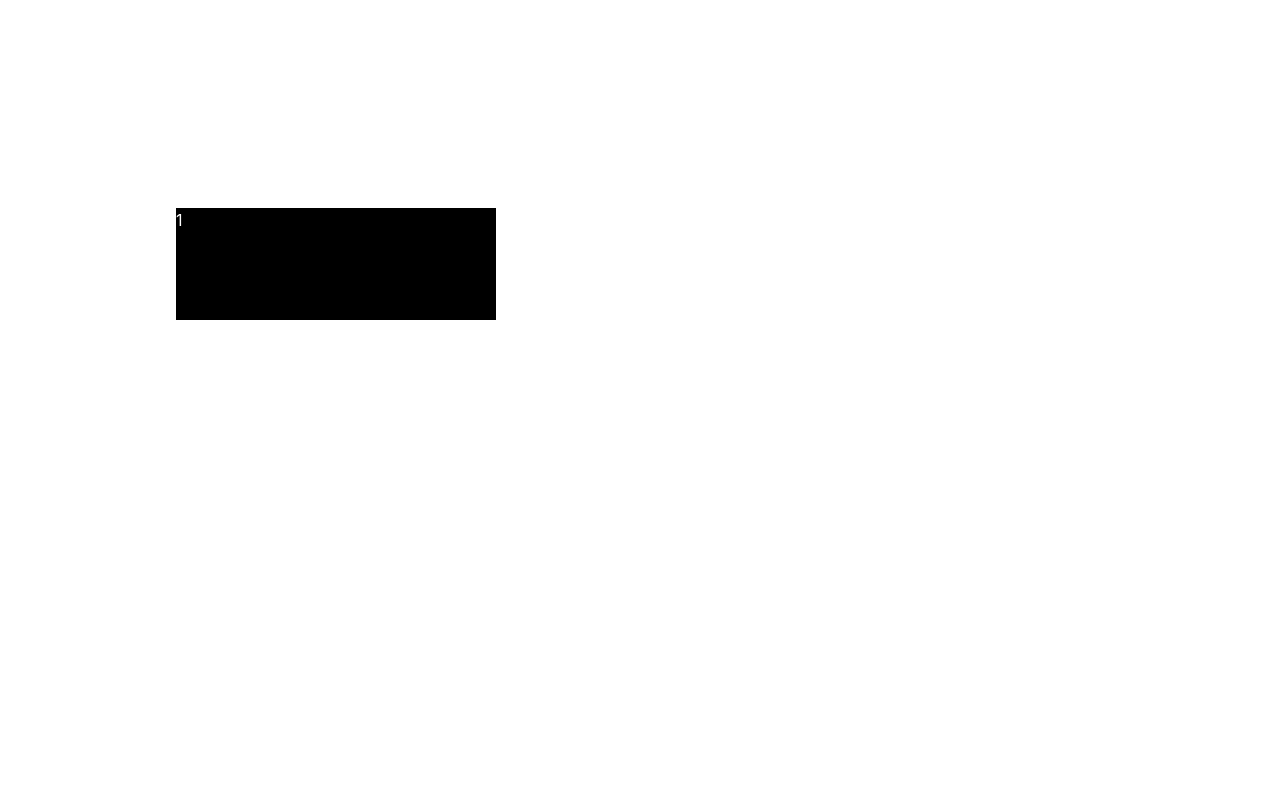
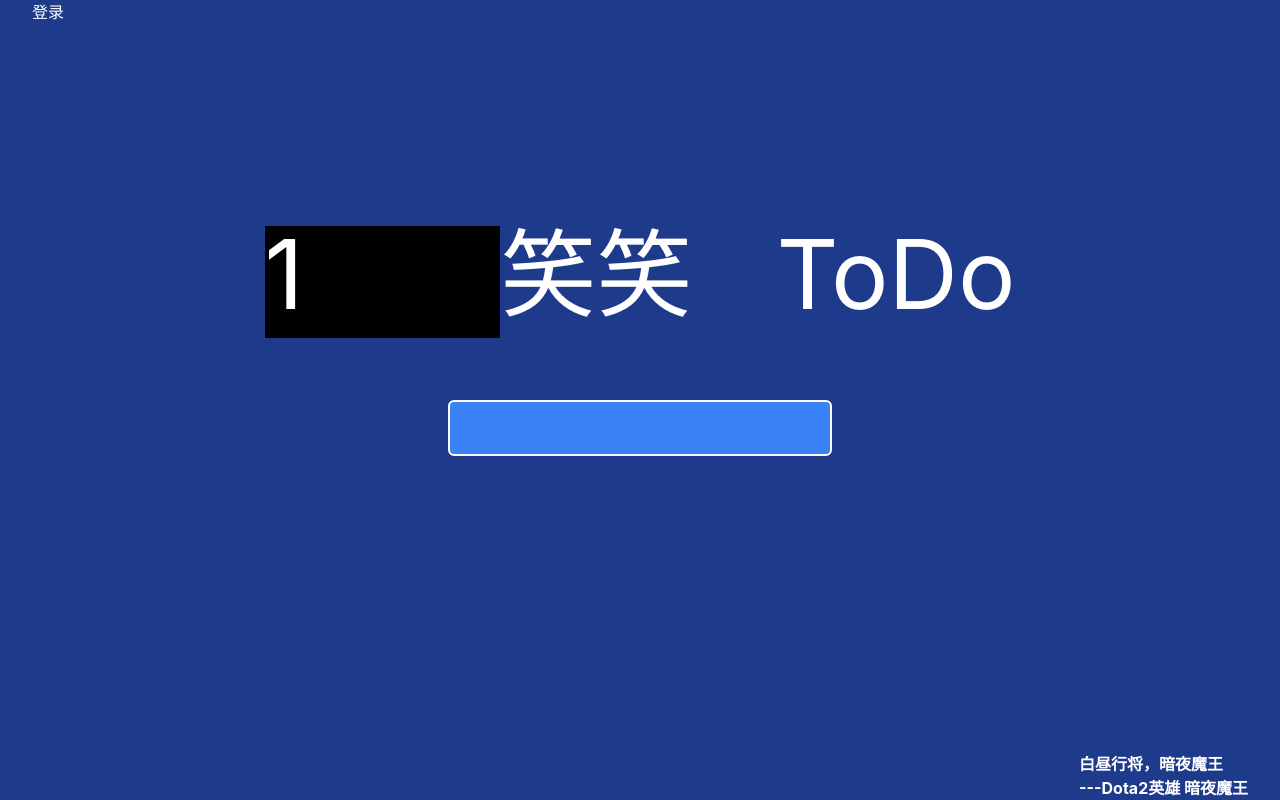
Before and after one commit to liulaoliu/hieplan, a React (Create React App) app: page / in a window 1280 px wide. Built offline with nearby package versions, Linux system fonts and the light colour scheme.

Commit message:
现在 VerticalCarousel 里边的内容可以上下移动 love from ArrayDeque

```diff
--- a/src/App.tsx
+++ b/src/App.tsx
@@ -20,114 +20,54 @@
 //  懒加载示范
 const Task = React.lazy(() => import("./Components/contentPage/task/Task"));
 
-// export default function App() {
-//   /*
-//   该状态用于 维护 funnyBar
-//    */
-//   const [funnyBarVisible, setFunnyBarVisible] = React.useState(false);
-//   watchAltAndEnter(funnyBarVisible, setFunnyBarVisible);
-//   return (
-//     <div
-//       className="App"
-//       style={{
-//         minWidth: "450px",
-//       }}
-//     >
-//       <BrowserRouter>
-//         {/* 注意这种奇怪的配置方法， FunnyBar不和 任何 path相关，永远被渲染，但是他使用了 router的上下文
-//         useNavigate() may be used only in the context of a <Router> component.
-//         */}
-//         <FunnyBar color={"warning"} visible={true}></FunnyBar>
-//         <Routes>
-//           <Route path="main" element={<Main />}>
-//             <Route
-//               path="task"
-//               element={
-//                 <React.Suspense fallback={<>...</>}>
-//                   <Task />
-//                 </React.Suspense>
-//               }
-//             />
+export default function App() {
+  /*
+  该状态用于 维护 funnyBar
+   */
+  const [funnyBarVisible, setFunnyBarVisible] = React.useState(false);
+  watchAltAndEnter(funnyBarVisible, setFunnyBarVisible);
+  return (
+    <div
+      className="App"
+      style={{
+        minWidth: "450px",
+      }}
+    >
+      <BrowserRouter>
+        {/* 注意这种奇怪的配置方法， FunnyBar不和 任何 path相关，永远被渲染，但是他使用了 router的上下文
+        useNavigate() may be used only in the context of a <Router> component.
+        */}
+        <FunnyBar color={"warning"} visible={true}></FunnyBar>
+        <Routes>
+          <Route path="main" element={<Main />}>
+            <Route
+              path="task"
+              element={
+                <React.Suspense fallback={<>...</>}>
+                  <Task />
+                </React.Suspense>
+              }
+            />
 
-//             <Route path="note" element={<Note />} />
-//             <Route path="project" element={<Project />} />
-//             <Route path="position" element={<Position />} />
-//             <Route path="tag" element={<Tag />} />
-//             <Route path="search" element={<Tag />} />
-//           </Route>
-//           <Route path="login" element={<Login mode={"login"} />} />
-//           <Route
-//             path="registration"
-//             element={<Login mode={"registration"} />}
-//           />
-//           <Route
-//             path="password/forgot"
-//             element={<Login mode={"password/forgot"} />}
-//           />
-//           <Route path="/" element={<Welcome />} />
-//           <Route path="*" element={<Nowhere />} />
-//         </Routes>
-//       </BrowserRouter>
-//     </div>
-//   );
-// }
-
-export default function App() {
-  const [state, setstate] = React.useState(0);
-  const totalItem = 4;
-  /**tailwind css;
-   * ∵ h-1	height: 0.25rem; 4px.
-   * ∴ h-28 height: 0.25 *28 =7rem;
-   *
-   */
-  const tailwindHeightRemUnit = 0.25;
-  function click() {
-    const totalHeight = (totalItem - 1) * 7;
-    if (state >= totalHeight) {
-      setstate(0);
-    } else {
-      setstate(state + 7);
-    }
-  }
-
-  // function addEssentialClassName() {
-  //   const array = Array(3).fill("null");
-
-  //   const result = array.map((item, idx) => {
-  //     return idx * 7;
-  //   });
-  //   return result;
-  // }
-  // console.log(addEssentialClassName());
-  return (
-    <div className="relative  bg-slate-600 h-28 w-80 mt-52 ml-44 overflow-y-hidden ">
-      {/* <div className="hidden">
-        {addEssentialClassName().map((item, idx) => {
-          return <li key={idx} className={`-translate-y-[${item}rem`}></li>;
-        })}
-      </div> */}
-      <div
-        className={
-          "container absolute  duration-500 ease" +
-          ` -translate-y-[${state}rem]`
-        }
-        onClick={() => {
-          click();
-        }}
-      >
-        <div className="h-28">
-          <h1 className="bg-black text-white h-28">1</h1>
-        </div>
-        <div className="h-28">
-          <h1 className="bg-black text-white h-28">2</h1>
-        </div>
-        <div className="h-28">
-          <h1 className="bg-black text-white h-28">3</h1>
-        </div>
-        <div className="h-28">
-          <h1 className="bg-black text-white h-28">4</h1>
-        </div>
-      </div>
+            <Route path="note" element={<Note />} />
+            <Route path="project" element={<Project />} />
+            <Route path="position" element={<Position />} />
+            <Route path="tag" element={<Tag />} />
+            <Route path="search" element={<Tag />} />
+          </Route>
+          <Route path="login" element={<Login mode={"login"} />} />
+          <Route
+            path="registration"
+            element={<Login mode={"registration"} />}
+          />
+          <Route
+            path="password/forgot"
+            element={<Login mode={"password/forgot"} />}
+          />
+          <Route path="/" element={<Welcome />} />
+          <Route path="*" element={<Nowhere />} />
+        </Routes>
+      </BrowserRouter>
     </div>
   );
 }
--- a/src/Components/homePage/Logo.tsx
+++ b/src/Components/homePage/Logo.tsx
@@ -1,5 +1,6 @@
 import React from "react";
 import { getRandomIdx, getNextIdxCircularly } from "../utils/Quote";
+import VerticalCarousel from "../utils/VerticalCarousel";
 type Props = {};
 
 const alters = [
@@ -51,6 +52,7 @@
       className="text-8xl antialiased select-none shrink-0 flex "
       title="这个Efficiency啊"
     >
+      <VerticalCarousel arr={[1, 2, 3]}></VerticalCarousel>
       <span className=" w-1/2  overflow-y-hidden flex-col h-28 ">
         <div
           className={
--- a/src/Components/utils/Quote.tsx
+++ b/src/Components/utils/Quote.tsx
@@ -64,12 +64,26 @@
   }
   return result;
 }
+/**
+ * return the next idx of the given arr circularly based on an given arr and an given index.
+ * love from ArrayDeque :D
+ * @param arr a given arr
+ * @param anGivenIdx an idx comes from the given arr
+ * @returns
+ */
 export function getNextIdxCircularly(arr: any[], anGivenIdx: number) {
   return (anGivenIdx + 1) % arr.length;
 }
 
+/**
+ * return the previous idx of the given arr circularly based on an given arr and an given index.
+ * love from ArrayDeque :D
+ * @param arr a given arr
+ * @param anGivenIdx an idx comes from the given arr
+ * @returns
+ */
 export function getPreviousIdxCircularly(arr: any[], anGivenIdx: number) {
-  return (anGivenIdx - 1) % arr.length;
+  return (anGivenIdx - 1 + arr.length) % arr.length;
 }
 /**
  *
--- /dev/null
+++ b/src/Components/utils/VerticalCarousel.tsx
@@ -0,0 +1,107 @@
+import React, { ReactElement } from "react";
+import { getNextIdxCircularly, getPreviousIdxCircularly } from "./Quote";
+interface Props {
+  arr: any[];
+}
+
+export default function VerticalCarousel({ arr }: Props) {
+  /**
+   * 这个状态控制 要滚动的高度
+   * this **state** controls the scroll height of this component
+   */
+  const [state, setstate] = React.useState(0);
+  const totalItem = arr.length;
+
+  /**
+   *
+   * @param arr array that contains the carousel items
+   * @param interval carousel height (unit is rem)
+   * @returns an array contains :
+   * 1.possible translateY height.
+   * 2.the specific css which depends on **tailwindcss** and is generated
+   * in accordance with tailwindcss's css rules.
+   */
+  function createTranslateHeightAndTailwindCss(
+    arr: any[],
+    interval: number
+  ): [number[], string] {
+    const start = 0;
+    const end = (arr.length - 1) * interval;
+    const array = Array((end - start) / interval + 1).fill("null");
+
+    const translateNums = array.map((item, idx) => {
+      return idx * interval;
+    });
+
+    let str = String.raw``;
+    translateNums.forEach((item, idx) => {
+      str += String.raw`.-translate-y-\[${item}rem\] {
+          --tw-translate-y: -${item}rem;
+          transform: translate(var(--tw-translate-x), var(--tw-translate-y))
+            rotate(var(--tw-rotate)) skewX(var(--tw-skew-x)) skewY(var(--tw-skew-y))
+            scaleX(var(--tw-scale-x)) scaleY(var(--tw-scale-y));
+        }`;
+    });
+
+    return [translateNums, str];
+  }
+  const [translateYHeight, cssText] = createTranslateHeightAndTailwindCss(
+    arr,
+    7
+  );
+  /**
+   * css text to be inserted into following style tab
+   */
+  const insertedCss = String.raw`${cssText}`;
+
+  /**tailwind css;
+   * ∵ h-1	height: 0.25rem; 4px.
+   * ∴ h-28 height: 0.25 *28 =7rem;
+   * this is the tailwind example showing the relationship between
+   *  tailwind utility class and real rem/px
+   */
+  const tailwindHeightRemUnit = 0.25;
+
+  /**
+   *  when wheel scrolled ,this fn change state ,thus scroll behavior triggered.
+   * @param direction a number,positive means upward scroll ,negative means downward scroll
+   */
+  function scrollHanlder(direction: number) {
+    if (direction > 0) {
+      console.log("pre", getPreviousIdxCircularly(arr, state));
+
+      setstate(getPreviousIdxCircularly(arr, state));
+    } else {
+      console.log("next");
+
+      setstate(getNextIdxCircularly(arr, state));
+    }
+  }
+
+  return (
+    <span className="relative  bg-slate-600 h-28 w-80  overflow-y-hidden ">
+      {/* 特别插入的 style标签 */}
+      <style>{String.raw`${insertedCss}`}</style>
+      <div
+        className={
+          "container absolute  duration-500 ease" +
+          ` -translate-y-[${translateYHeight[state]}rem]`
+        }
+        onWheel={(e) => {
+          clearTimeout((scrollHanlder as unknown as any).tid);
+          (scrollHanlder as unknown as any).tid = setTimeout(() => {
+            scrollHanlder(e.deltaY);
+          }, 800);
+        }}
+      >
+        {arr.map((item, idx) => {
+          return (
+            <div className="h-28" key={idx}>
+              <h1 className="bg-black text-white h-28">{item}</h1>
+            </div>
+          );
+        })}
+      </div>
+    </span>
+  );
+}
--- a/src/index.css
+++ b/src/index.css
@@ -24,27 +24,3 @@
 .color-change-base {
   @apply bg-gray-100 text-black dark:bg-blue-900   dark:text-white;
 }
-
-.-translate-y-\[0rem\] {
-  --tw-translate-y: -0rem;
-}
-
-.-translate-y-\[7rem\] {
-  --tw-translate-y: -7rem;
-  transform: translate(var(--tw-translate-x), var(--tw-translate-y))
-    rotate(var(--tw-rotate)) skewX(var(--tw-skew-x)) skewY(var(--tw-skew-y))
-    scaleX(var(--tw-scale-x)) scaleY(var(--tw-scale-y));
-}
-
-.-translate-y-\[14rem\] {
-  --tw-translate-y: -14rem;
-  transform: translate(var(--tw-translate-x), var(--tw-translate-y))
-    rotate(var(--tw-rotate)) skewX(var(--tw-skew-x)) skewY(var(--tw-skew-y))
-    scaleX(var(--tw-scale-x)) scaleY(var(--tw-scale-y));
-}
-.-translate-y-\[21rem\] {
-  --tw-translate-y: -21rem;
-  transform: translate(var(--tw-translate-x), var(--tw-translate-y))
-    rotate(var(--tw-rotate)) skewX(var(--tw-skew-x)) skewY(var(--tw-skew-y))
-    scaleX(var(--tw-scale-x)) scaleY(var(--tw-scale-y));
-}
--- a/src/index.tsx
+++ b/src/index.tsx
@@ -1,15 +1,14 @@
 import React from "react";
 import ReactDOM from "react-dom";
 import "./index.css";
-import DefaultApp from "./App";
+import App from "./App";
 import reportWebVitals from "./reportWebVitals";
-
 
 import { getQuoteString } from "./Components/utils/Quote";
 
 ReactDOM.render(
   <React.StrictMode>
-    <DefaultApp />
+    <App />
   </React.StrictMode>,
   document.getElementById("root")
 );
```
